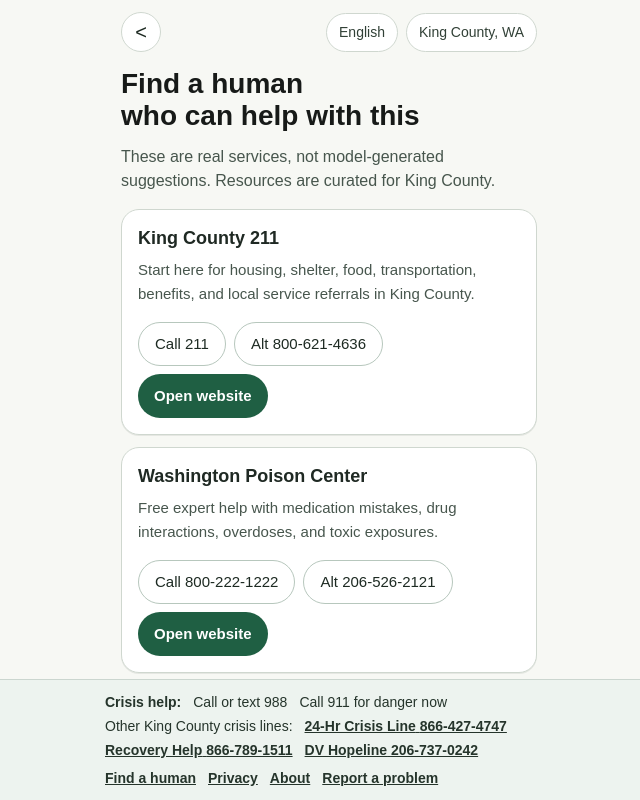
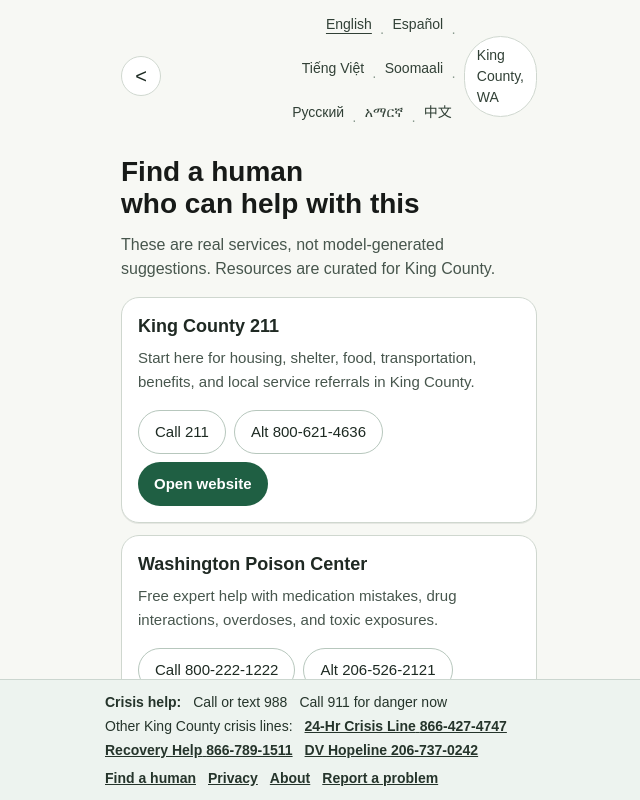
Before and after one commit to am-dj-ct/streetlight, a Next.js app: page /find-human in a window 1280 px wide. Shown: the whole page, without its empty margins (311-951 px from the left). Built offline with nearby package versions, Linux system fonts and the light colour scheme.

Commit message:
Add language navigation to support pages

```diff
--- a/src/app/about/page.tsx
+++ b/src/app/about/page.tsx
@@ -36,6 +36,7 @@ export default async function AboutPage({ searchParams }: AboutPageProps) {
       regionScope={regionScope}
       title={page.title}
       lastUpdated={page.lastUpdated}
+      getLanguageHref={(nextLanguageCode) => `/about?lang=${nextLanguageCode}`}
     >
       {page.sections.map((section) => (
         <article key={section.heading} className="space-y-3">
--- a/src/app/find-human/page.tsx
+++ b/src/app/find-human/page.tsx
@@ -1,6 +1,7 @@
 import Link from "next/link";
 import { headers } from "next/headers";
 import { CrisisFooter } from "../../components/crisis-footer";
+import { LanguageStripLinks } from "../../components/language-strip-links";
 import { getRegionScope } from "../../lib/geo";
 import {
   getLanguageOption,
@@ -61,10 +62,27 @@ export default async function FindHumanPage({
             >
               <span aria-hidden="true">{"<"}</span>
             </Link>
-            <div className="flex items-center gap-2">
-              <span className="rounded-full border border-[#cfd7cf] bg-white px-3 py-2 text-[14px] font-medium text-[#314036]">
-                {currentLanguage.label}
-              </span>
+            <div className="flex max-w-[16rem] items-center gap-2">
+              <div className="max-w-[11rem]">
+                <LanguageStripLinks
+                  currentLanguageCode={currentLanguage.code}
+                  getHref={(nextLanguageCode) => {
+                    const nextParams = new URLSearchParams();
+
+                    if (category) {
+                      nextParams.set("category", category);
+                    }
+
+                    if (entryId) {
+                      nextParams.set("entryId", entryId);
+                    }
+
+                    nextParams.set("lang", nextLanguageCode);
+
+                    return `/find-human?${nextParams.toString()}`;
+                  }}
+                />
+              </div>
               <span className="rounded-full border border-[#cfd7cf] bg-white px-3 py-2 text-[14px] font-medium text-[#314036]">
                 {regionScope === "king" ? copy.referralsRegionKing : copy.referralsRegionFallback}
               </span>
--- a/src/app/privacy/page.tsx
+++ b/src/app/privacy/page.tsx
@@ -37,6 +37,7 @@ export default async function PrivacyPage({ searchParams }: PrivacyPageProps) {
       regionScope={regionScope}
       title={page.title}
       lastUpdated={page.lastUpdated}
+      getLanguageHref={(nextLanguageCode) => `/privacy?lang=${nextLanguageCode}`}
     >
       {page.sections.map((section) => (
         <article key={section.heading} className="space-y-3">
--- a/src/components/info-page-shell.tsx
+++ b/src/components/info-page-shell.tsx
@@ -1,14 +1,16 @@
 import Link from "next/link";
 import { CrisisFooter } from "./crisis-footer";
+import { LanguageStripLinks } from "./language-strip-links";
 import { getUiCopy, hasTranslatedUiCopy } from "../lib/ui-copy";
 import type { RegionScope } from "../lib/geo";
-import type { LanguageOption } from "../lib/languages";
+import type { LanguageOption, SupportedLanguageCode } from "../lib/languages";
 
 type InfoPageShellProps = {
   currentLanguage: LanguageOption;
   regionScope: RegionScope;
   title: string;
   lastUpdated: string;
+  getLanguageHref: (languageCode: SupportedLanguageCode) => string;
   children: React.ReactNode;
 };
 
@@ -17,6 +19,7 @@ export function InfoPageShell({
   regionScope,
   title,
   lastUpdated,
+  getLanguageHref,
   children,
 }: InfoPageShellProps) {
   const copy = getUiCopy(currentLanguage.code);
@@ -34,9 +37,12 @@ export function InfoPageShell({
             >
               <span aria-hidden="true">{"<"}</span>
             </Link>
-            <span className="rounded-full border border-[#cfd7cf] bg-white px-3 py-2 text-[14px] font-medium text-[#314036]">
-              {currentLanguage.label}
-            </span>
+            <div className="max-w-[14rem]">
+              <LanguageStripLinks
+                currentLanguageCode={currentLanguage.code}
+                getHref={getLanguageHref}
+              />
+            </div>
           </div>
 
           <h1 className="pt-4 text-[28px] font-semibold leading-[1.16] text-[#171a18]">
--- /dev/null
+++ b/src/components/language-strip-links.tsx
@@ -0,0 +1,35 @@
+import Link from "next/link";
+import { languageOptions, type SupportedLanguageCode } from "../lib/languages";
+
+export function LanguageStripLinks({
+  currentLanguageCode,
+  getHref,
+}: {
+  currentLanguageCode: SupportedLanguageCode;
+  getHref: (languageCode: SupportedLanguageCode) => string;
+}) {
+  return (
+    <nav
+      aria-label="Choose language"
+      className="flex flex-wrap items-center justify-end gap-x-1 gap-y-1 text-[14px] leading-6 text-[#314036]"
+    >
+      {languageOptions.map((language, i) => (
+        <span key={language.code} className="flex items-center gap-x-1">
+          <Link
+            href={getHref(language.code)}
+            className={`min-h-10 px-1 font-medium underline-offset-4 hover:underline ${
+              language.code === currentLanguageCode ? "underline" : ""
+            }`}
+          >
+            {language.label}
+          </Link>
+          {i < languageOptions.length - 1 ? (
+            <span aria-hidden="true" className="text-[#8a9b8f]">
+              ·
+            </span>
+          ) : null}
+        </span>
+      ))}
+    </nav>
+  );
+}
```
